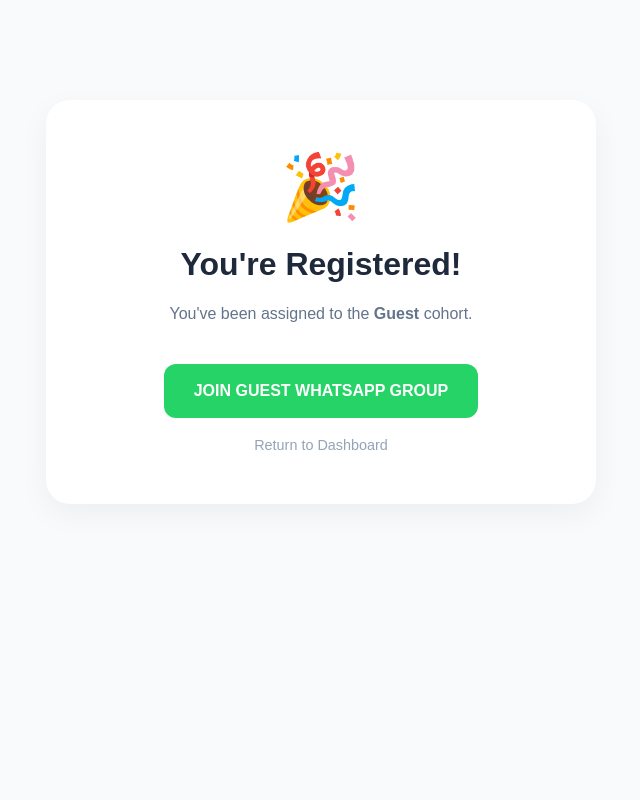
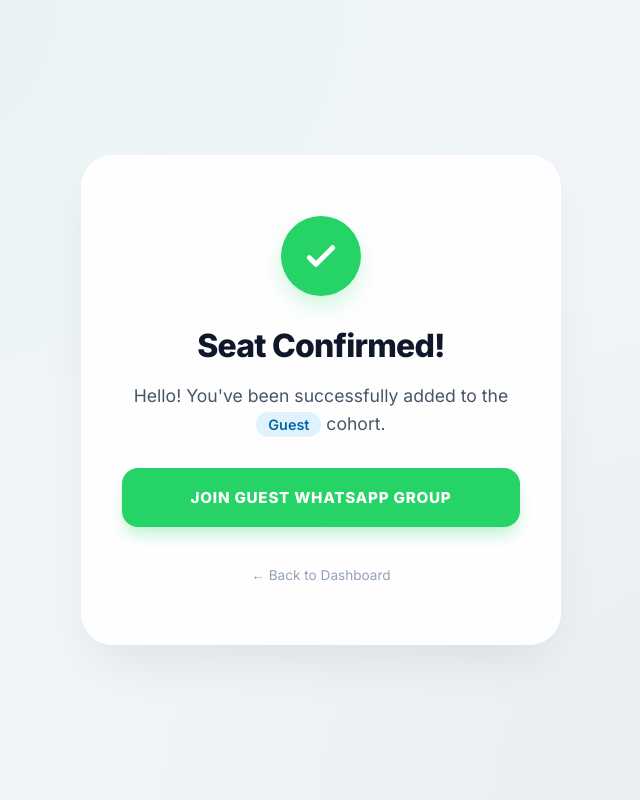
Before and after one commit to sakhiledevs-oaktree/crm_sytem, a Flask app: page /webinar/success in a window 1280 px wide. Shown: the whole page, without its empty margins (319-959 px from the left). Run offline with Flask 3, Linux system fonts and the light colour scheme; some libraries are stand-ins or nearby versions.

Commit message:
whatsapp group links

```diff
--- a/app.py
+++ b/app.py
@@ -772,10 +772,10 @@ def webinar_form():
 
 WHATSAPP_LINKS = {
     "Monday": "https://chat.whatsapp.com/JzfPRtyF3rn9tyE3L4k4Qd?mode=gi_c",
-    "Tuesday": "https://chat.whatsapp.com/JzfPRtyF3rn9tyE3L4k4Qd?mode=gi_c",
+    "Tuesday": "https://chat.whatsapp.com/JHAJ4KSDZyv97kbTovn4NO?mode=gi_c",
     "Wednesday": "https://chat.whatsapp.com/FHlfIbAkwaQ8nNnlhYzPUB?mode=gi_c",
     "Thursday": "https://chat.whatsapp.com/H7OBmKlsw2LCGSrxlHn6BS?mode=gi_c",
-    "Guest": "https://chat.whatsapp.com/JzfPRtyF3rn9tyE3L4k4Qd?mode=gi_c"
+    "Guest": "https://chat.whatsapp.com/JHAJ4KSDZyv97kbTovn4NO?mode=gi_c"
     }
 
 @app.route("/webinar/process", methods=["POST"])
@@ -794,7 +794,8 @@ def webinar_process():
     # 2. Determine Cohort based on today
     import datetime
     current_day = datetime.datetime.now().strftime('%A')
-    assigned_cohort = current_day if current_day in ["Monday", "Tuesday", "Wednesday", "Thursday"] else "Guest"
+
+    assigned_cohort = current_day if current_day in WHATSAPP_LINKS else "Guest"
 
     # 3. Generate Temp ID for Primary Key
     temp_id = f"GUEST-{uuid.uuid4().hex[:8].upper()}"
@@ -813,9 +814,8 @@ def webinar_process():
         """, (assigned_cohort, display_name, email, phone, temp_id))
 
         conn.commit()
-
         session['reg_cohort'] = assigned_cohort
-        session['reg_wa'] = WHATSAPP_LINKS.get(assigned_cohort, WHATSAPP_LINKS["Guest"])
+        session['reg_wa'] = WHATSAPP_LINKS.get(assigned_cohort)
 
         return redirect(url_for('webinar_success'))
 
@@ -832,8 +832,9 @@ def webinar_process():
 def webinar_success():
     """Step 3: The Success Page"""
     cohort = session.get('reg_cohort', 'Guest')
-    wa_url = session.get('reg_wa', '#')
+    wa_url = session.get('reg_wa', WHATSAPP_LINKS["Guest"])
     return render_template("registration_success.html", cohort=cohort, whatsapp_url=wa_url)
+
 
 if __name__ == "__main__":
     port = int(os.environ.get("PORT", 10000))
--- a/templates/registration_success.html
+++ b/templates/registration_success.html
@@ -1,21 +1,171 @@
 <!DOCTYPE html>
-<html>
+<html lang="en">
 <head>
-    <title>Registration Confirmed!</title>
+    <meta charset="UTF-8">
+    <meta name="viewport" content="width=device-width, initial-scale=1.0">
+    <title>Registration Confirmed | Webinar</title>
+    <link href="https://fonts.googleapis.com/css2?family=Inter:wght@400;600;800&display=swap" rel="stylesheet">
+
     <style>
-        .success-box { max-width: 450px; margin: 100px auto; text-align: center; padding: 50px; background: white; border-radius: 24px; box-shadow: 0 10px 30px rgba(0,0,0,0.05); }
-        .wa-btn { background: #25D366; color: white; text-decoration: none; padding: 18px 30px; border-radius: 12px; font-weight: 700; display: inline-block; margin-top: 25px; transition: 0.2s; }
-        .wa-btn:hover { background: #128C7E; transform: scale(1.05); }
+        :root {
+            --primary: #25D366;
+            --primary-dark: #128C7E;
+            --slate-900: #0f172a;
+            --slate-600: #475569;
+            --slate-400: #94a3b8;
+        }
+
+        body {
+            background-color: #f1f5f9;
+            background-image: radial-gradient(at 0% 0%, rgba(37, 211, 102, 0.05) 0px, transparent 50%),
+                              radial-gradient(at 100% 100%, rgba(30, 41, 59, 0.05) 0px, transparent 50%);
+            font-family: 'Inter', sans-serif;
+            margin: 0;
+            display: flex;
+            align-items: center;
+            justify-content: center;
+            min-height: 100vh;
+        }
+
+        .success-container {
+            max-width: 480px;
+            width: 90%;
+            perspective: 1000px;
+        }
+
+        .success-box {
+            background: rgba(255, 255, 255, 0.9);
+            backdrop-filter: blur(10px);
+            padding: 60px 40px;
+            border-radius: 32px;
+            text-align: center;
+            box-shadow: 0 25px 50px -12px rgba(0, 0, 0, 0.08);
+            border: 1px solid rgba(255, 255, 255, 0.7);
+            animation: slideUp 0.8s cubic-bezier(0.16, 1, 0.3, 1);
+        }
+
+        @keyframes slideUp {
+            from { opacity: 0; transform: translateY(30px); }
+            to { opacity: 1; transform: translateY(0); }
+        }
+
+        /* Animated Checkmark */
+        .icon-circle {
+            width: 80px;
+            height: 80px;
+            background: var(--primary);
+            border-radius: 50%;
+            display: flex;
+            align-items: center;
+            justify-content: center;
+            margin: 0 auto 30px;
+            box-shadow: 0 10px 20px rgba(37, 211, 102, 0.2);
+        }
+
+        .icon-circle svg {
+            width: 40px;
+            height: 40px;
+            color: white;
+            animation: scaleCheck 0.5s 0.4s both cubic-bezier(0.175, 0.885, 0.32, 1.275);
+        }
+
+        @keyframes scaleCheck {
+            from { transform: scale(0); }
+            to { transform: scale(1); }
+        }
+
+        h1 {
+            color: var(--slate-900);
+            font-weight: 800;
+            font-size: 2rem;
+            margin-bottom: 12px;
+            letter-spacing: -0.025em;
+        }
+
+        p {
+            color: var(--slate-600);
+            line-height: 1.6;
+            margin-bottom: 30px;
+            font-size: 1.1rem;
+        }
+
+        .cohort-badge {
+            background: #e0f2fe;
+            color: #0369a1;
+            padding: 4px 12px;
+            border-radius: 99px;
+            font-weight: 600;
+            font-size: 0.9rem;
+        }
+
+        .wa-btn {
+            background: var(--primary);
+            color: white;
+            text-decoration: none;
+            padding: 20px 32px;
+            border-radius: 16px;
+            font-weight: 700;
+            display: block;
+            transition: all 0.3s ease;
+            box-shadow: 0 10px 15px -3px rgba(37, 211, 102, 0.3);
+            text-transform: uppercase;
+            letter-spacing: 0.05em;
+            font-size: 0.95rem;
+        }
+
+        .wa-btn:hover {
+            background: var(--primary-dark);
+            transform: translateY(-2px);
+            box-shadow: 0 20px 25px -5px rgba(37, 211, 102, 0.4);
+        }
+
+        .wa-btn:active {
+            transform: translateY(0);
+        }
+
+        .footer-link {
+            display: inline-block;
+            margin-top: 40px;
+            color: var(--slate-400);
+            text-decoration: none;
+            font-size: 0.85rem;
+            font-weight: 500;
+            transition: color 0.2s;
+        }
+
+        .footer-link:hover {
+            color: var(--slate-600);
+        }
     </style>
 </head>
-<body style="background: #f8fafc; font-family: sans-serif;">
-    <div class="success-box">
-        <div style="font-size: 4rem;">🎉</div>
-        <h1 style="color: #1e293b;">You're Registered!</h1>
-        <p style="color: #64748b;">You've been assigned to the <strong>{{ cohort }}</strong> cohort.</p>
-        <a href="{{ whatsapp_url }}" target="_blank" class="wa-btn">JOIN {{ cohort|upper }} WHATSAPP GROUP</a>
-        <br><br>
-        <a href="/" style="color: #94a3b8; font-size: 0.9rem; text-decoration: none;">Return to Dashboard</a>
+<body>
+
+    <div class="success-container">
+        <div class="success-box">
+            <div class="icon-circle">
+                <svg fill="none" stroke="currentColor" viewBox="0 0 24 24" xmlns="http://www.w3.org/2000/svg">
+                    <path stroke-linecap="round" stroke-linejoin="round" stroke-width="3" d="M5 13l4 4L19 7"></path>
+                </svg>
+            </div>
+
+            <h1>Seat Confirmed!</h1>
+
+            <p>
+                Hello! You've been successfully added to the <br>
+                <span class="cohort-badge">{{ cohort if cohort else 'Guest' }}</span> cohort.
+            </p>
+
+            <a href="{{ whatsapp_url if whatsapp_url != '#' else 'https://chat.whatsapp.com/JzfPRtyF3rn9tyE3L4k4Qd' }}"
+               target="_blank"
+               class="wa-btn">
+               Join {{ cohort|upper if cohort else 'Webinar' }} WhatsApp Group
+            </a>
+
+            <a href="/" class="footer-link">
+                &larr; Back to Dashboard
+            </a>
+        </div>
     </div>
+
 </body>
 </html>
```
